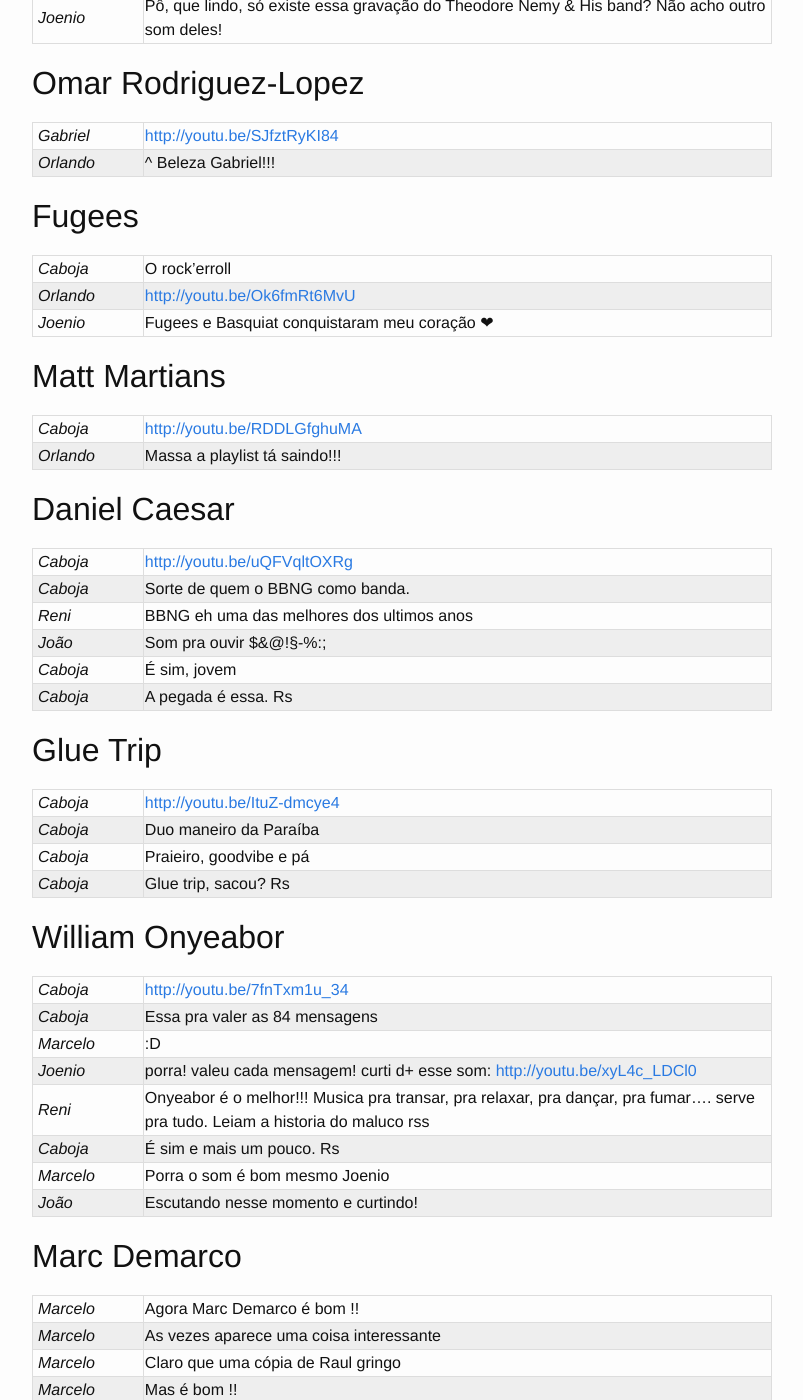
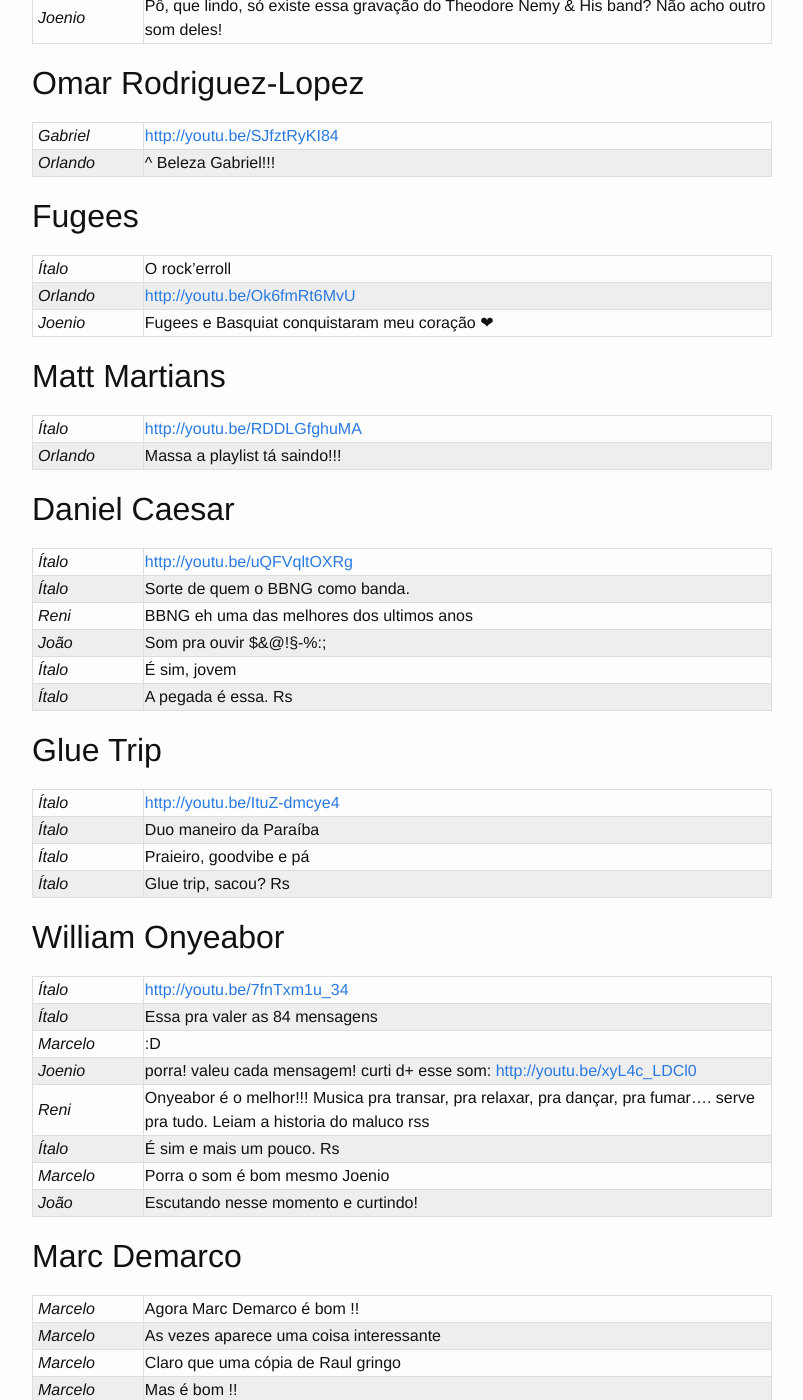
Before and after one commit to MelhoresMusicas/melhoresmusicas.github.io, a Jekyll site: the page built from _posts/2017-02-22-22-fevereiro-2017.markdown, in a window 1280 px wide and 1400 px high, scrolled down 445 px. Shown: the whole window, without its empty margins (238-1041 px from the left). Built offline with Jekyll 4.4.1, drawn with Linux system fonts in a browser that asks for light colours; our own code applies the rules of GitHub Pages for plain Markdown files; some of the changed text lies outside the part shown.

Commit message:
Caboja -> Ítalo

```diff
--- a/_posts/2017-02-22-22-fevereiro-2017.markdown
+++ b/_posts/2017-02-22-22-fevereiro-2017.markdown
@@ -25,7 +25,7 @@ tags: theodorenemy omarrodriguez-lopez fugees mattmartians danielcaesar gluetrip
 
 | Nome    | Mensagem                                                   |
 | ------- | ---------------------------------------------------------- |
-| Caboja  | O rock'erroll                                              |
+| Ítalo   | O rock'erroll                                              |
 | Orlando | <http://youtu.be/Ok6fmRt6MvU>                              |
 | Joenio  | Fugees e Basquiat conquistaram meu coração ❤               |
 
@@ -33,39 +33,39 @@ tags: theodorenemy omarrodriguez-lopez fugees mattmartians danielcaesar gluetrip
 
 | Nome    | Mensagem                                                   |
 | ------- | ---------------------------------------------------------- |
-| Caboja  | <http://youtu.be/RDDLGfghuMA>                              |
+| Ítalo   | <http://youtu.be/RDDLGfghuMA>                              |
 | Orlando | Massa a playlist tá saindo!!!                              |
 
 ## Daniel Caesar
 
 | Nome    | Mensagem                                                   |
 | ------- | ---------------------------------------------------------- |
-| Caboja  | <http://youtu.be/uQFVqltOXRg>                              |
-| Caboja  | Sorte de quem o BBNG como banda.                           |
+| Ítalo   | <http://youtu.be/uQFVqltOXRg>                              |
+| Ítalo   | Sorte de quem o BBNG como banda.                           |
 | Reni    | BBNG eh uma das melhores dos ultimos anos                  |
 | João    | Som pra ouvir $&@!§-%:;                                    |
-| Caboja  | É sim, jovem                                               |
-| Caboja  | A pegada é essa. Rs                                        |
+| Ítalo   | É sim, jovem                                               |
+| Ítalo   | A pegada é essa. Rs                                        |
 
 ## Glue Trip
 
 | Nome    | Mensagem                                                   |
 | ------- | ---------------------------------------------------------- |
-| Caboja  | <http://youtu.be/ItuZ-dmcye4>                              |
-| Caboja  | Duo maneiro da Paraíba                                     |
-| Caboja  | Praieiro, goodvibe e pá                                    |
-| Caboja  | Glue trip, sacou? Rs                                       |
+| Ítalo   | <http://youtu.be/ItuZ-dmcye4>                              |
+| Ítalo   | Duo maneiro da Paraíba                                     |
+| Ítalo   | Praieiro, goodvibe e pá                                    |
+| Ítalo   | Glue trip, sacou? Rs                                       |
 
 ## William Onyeabor
 
 | Nome    | Mensagem                                                   |
 | ------- | ---------------------------------------------------------- |
-| Caboja  | <http://youtu.be/7fnTxm1u_34>                              |
-| Caboja  | Essa pra valer as 84 mensagens                             |
+| Ítalo   | <http://youtu.be/7fnTxm1u_34>                              |
+| Ítalo   | Essa pra valer as 84 mensagens                             |
 | Marcelo | :D                                                         |
 | Joenio  | porra! valeu cada mensagem! curti d+ esse som: <http://youtu.be/xyL4c_LDCl0> |
 | Reni    | Onyeabor é o melhor!!! Musica pra transar, pra relaxar, pra dançar, pra fumar.... serve pra tudo. Leiam a historia do maluco rss |
-| Caboja  | É sim e mais um pouco. Rs                                  |
+| Ítalo   | É sim e mais um pouco. Rs                                  |
 | Marcelo | Porra o som é bom mesmo Joenio                             |
 | João    | Escutando nesse momento e curtindo!                        |
 
@@ -84,10 +84,10 @@ tags: theodorenemy omarrodriguez-lopez fugees mattmartians danielcaesar gluetrip
 
 | Nome    | Mensagem                                                   |
 | ------- | ---------------------------------------------------------- |
-| Caboja  | <http://youtu.be/5uuoN_Fzdo0>                              |
-| Caboja  | Rapaz!  Esses caras eram avançados demais                  |
-| Caboja  | Basquiat, Vicent Gallo e cia                               |
-| Caboja  | CBGB que me perdoe, mas Mudd Club foi foi foda demais      |
+| Ítalo   | <http://youtu.be/5uuoN_Fzdo0>                              |
+| Ítalo   | Rapaz!  Esses caras eram avançados demais                  |
+| Ítalo   | Basquiat, Vicent Gallo e cia                               |
+| Ítalo   | CBGB que me perdoe, mas Mudd Club foi foi foda demais      |
 | Marcelo | Cool                                                       |
 
 ## Raul Seixas
```
Also changed, not shown: _posts/2017-02-21-21-fevereiro-2017.markdown (+9 -9 lines), _posts/2017-02-23-23-fevereiro-2017.markdown (+10 -10 lines).
